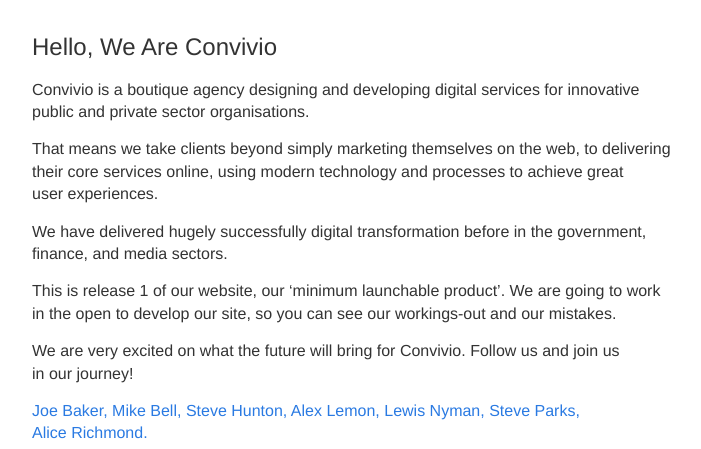
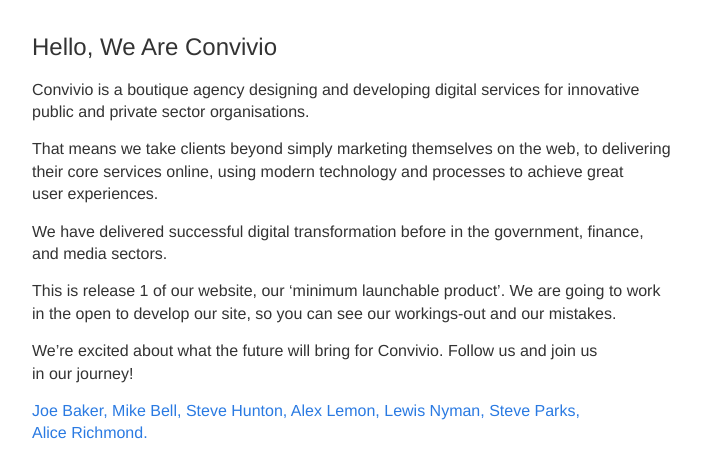
Before and after one commit to crablab/Convivio-Site, a Jekyll site: the page built from index.md, in a window 1280 px wide. Shown: the top 449 px of the page, without its empty margins (288-989 px from the left). Built offline with Jekyll 4.4.1, drawn with Linux system fonts in a browser that asks for light colours.

Commit message:
Fixed based on Steve Ps feedback

```diff
--- a/index.md
+++ b/index.md
@@ -7,10 +7,10 @@
 
 That means we take clients beyond simply marketing themselves on the web, to delivering their core services online, using modern technology and processes to achieve great <br class="only-full-width" />user experiences.
 
-We have delivered hugely successfully digital transformation before in the government, finance, and media sectors.
+We have delivered successful digital transformation before in the government, finance, and media sectors.
 
 This is release 1 of our website, our ‘minimum launchable product’. We are going to work in the open to develop our site, so you can see our workings-out and our mistakes.
 
-We are very excited on what the future will bring for Convivio. Follow us and join us <br class="only-full-width" />in our journey!
+We're excited about what the future will bring for Convivio. Follow us and join us <br class="only-full-width" />in our journey!
 
 <a href="https://twitter.com/joesb" target="_blank">Joe Baker,</a> <a href="https://twitter.com/mikebell_"  target="_blank">Mike Bell,</a> <a href="https://twitter.com/SteveHunton" target="_blank">Steve Hunton,</a> <a href="https://twitter.com/Lemonosity" target="_blank">Alex Lemon,</a> <a href="https://twitter.com/lewisnyman" target="_blank">Lewis Nyman,</a> <a href="https://twitter.com/steveparks" target="_blank">Steve Parks,</a> <br class="only-full-width" /><a href="https://twitter.com/aliceyerichmond">Alice Richmond.</a>
```
